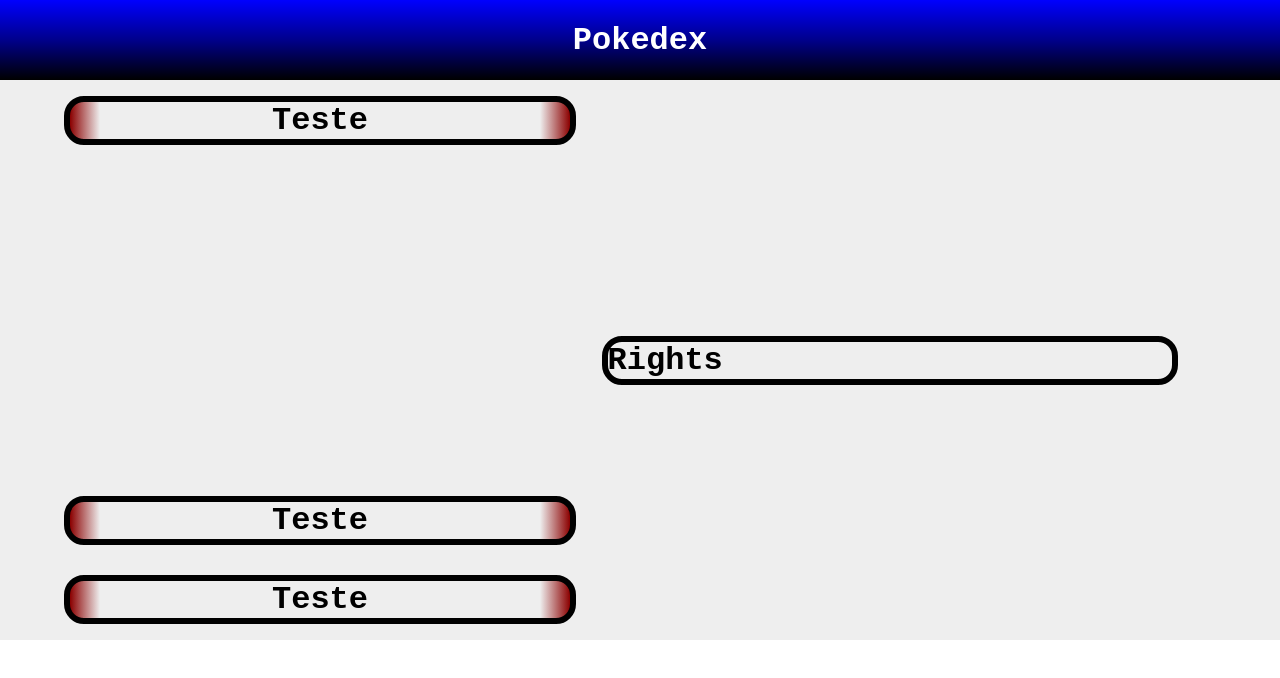
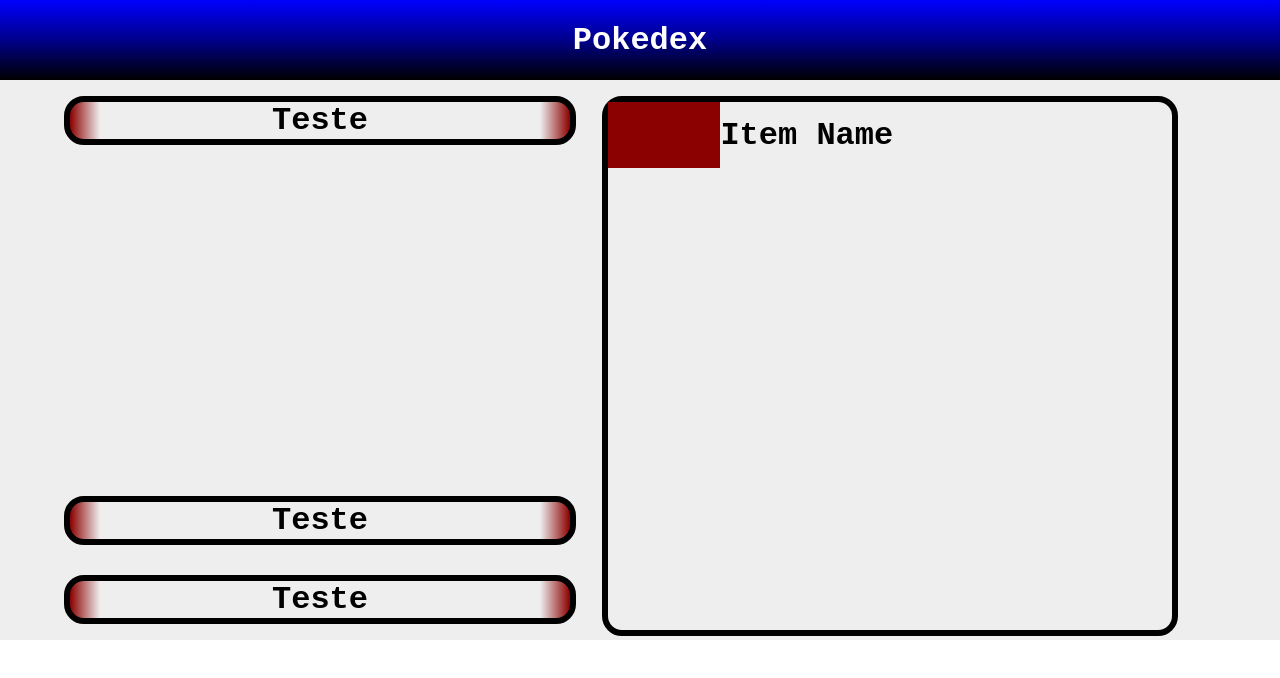
Before and after one commit to racs4/pokedex_react, a React (Create React App) app: page / in a window 1280 px wide. Shown: the top 678 px of the page. Built offline with nearby package versions, Linux system fonts and the light colour scheme; the HTML template or start-up script is replaced by a standard one.

Commit message:
style: Adiciona base do componente pokitem
Esse componente sera responsavel por guardar as infos do pokemon na
lista

```diff
--- /dev/null
+++ b/src/components/pokitem/pokitem.css
@@ -0,0 +1,11 @@
+.pokitem {
+    height: 100%;
+    display: flex;
+    align-items: center;
+}
+
+.pokitem__pokebola {
+    height: 100%;
+    width: 20%;
+    background-color: darkred;
+}
--- /dev/null
+++ b/src/components/pokitem/pokitem.js
@@ -0,0 +1,15 @@
+import React from 'react';
+import './pokitem.css';
+
+const PokItem = (props) => {
+    return (
+        <div className={`pokitem ${props.className}`}>
+            <div className="pokitem__pokebola">
+
+            </div>
+            <span>Item Name</span>
+        </div>
+    );
+}
+
+export default PokItem;
--- a/src/components/poklist/poklist.css
+++ b/src/components/poklist/poklist.css
@@ -3,3 +3,7 @@
     height: 100%;
     border-radius: 20px;
 }
+
+.poklist__pokitem {
+    height: 12.5%;
+}
--- a/src/components/poklist/poklist.js
+++ b/src/components/poklist/poklist.js
@@ -1,10 +1,13 @@
 import React from 'react';
 import './poklist.css';
+import PokItem from '../pokitem/pokitem';
 
 const PokList = () => {
     return (
         <div className="poklist">
-            Rights
+            <div className="poklist__pokitem" >
+                <PokItem />
+            </div>
         </div>
     );
 }
--- a/src/layout/body/body_right/body_right.css
+++ b/src/layout/body/body_right/body_right.css
@@ -1,4 +1,5 @@
 .body__right {
     width: 45vw;
+    height: 100%;
     margin-left: 2%;
 }
```
